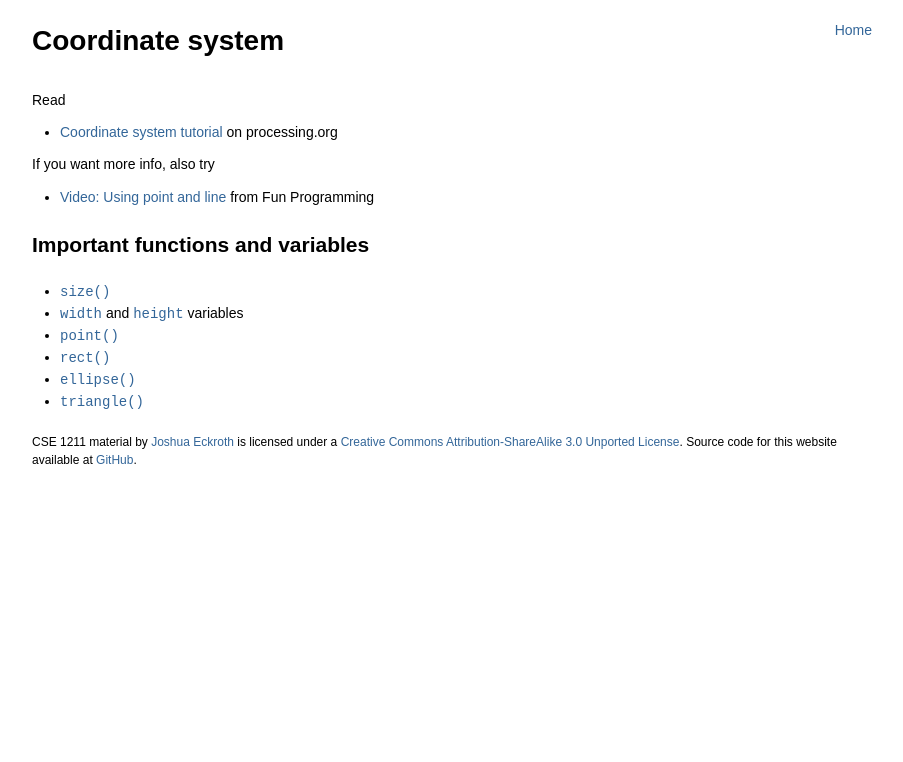
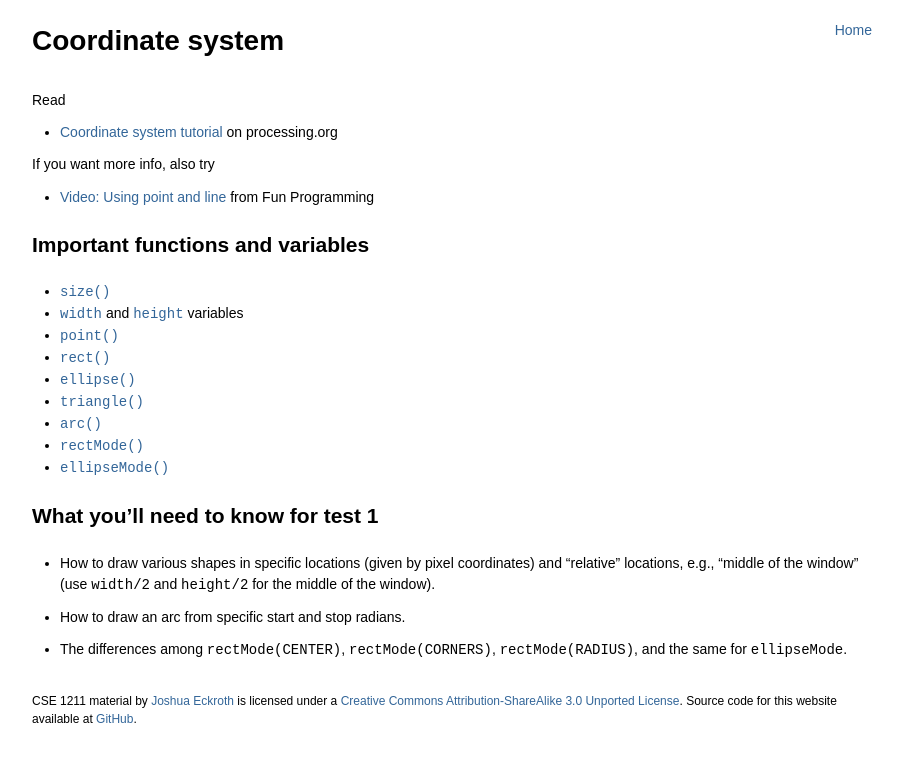
Before and after one commit to joshuaeckroth/cse1211-website, a Jekyll site: the page built from guides/_posts/2013-08-20-coordinate-system.markdown, in a window 1280 px wide. Shown: the top 762 px of the page, without its empty margins (183-1086 px from the left). Built offline with Jekyll 4.4.1, drawn with Linux system fonts in a browser that asks for light colours; Markdown is read by kramdown in place of the engine named in the settings; comment, search, counter and statistics services are not loaded.

Commit message:
Some more info in color and coordinate system notes.

```diff
--- a/guides/_posts/2013-08-20-coordinate-system.markdown
+++ b/guides/_posts/2013-08-20-coordinate-system.markdown
@@ -23,3 +23,17 @@ If you want more info, also try
 - [`rect()`](http://processing.org/reference/rect_.html)
 - [`ellipse()`](http://processing.org/reference/ellipse_.html)
 - [`triangle()`](http://processing.org/reference/triangle_.html)
+- [`arc()`](http://processing.org/reference/arc_.html)
+- [`rectMode()`](http://processing.org/reference/rectMode_.html)
+- [`ellipseMode()`](http://processing.org/reference/ellipseMode_.html)
+
+## What you'll need to know for test 1
+
+- How to draw various shapes in specific locations (given by pixel
+  coordinates) and "relative" locations, e.g., "middle of the window"
+  (use `width/2` and `height/2` for the middle of the window).
+
+- How to draw an arc from specific start and stop radians.
+
+- The differences among `rectMode(CENTER)`, `rectMode(CORNERS)`,
+  `rectMode(RADIUS)`, and the same for `ellipseMode`.
```
Also changed, not shown: guides/_posts/2013-08-20-color.markdown (+13 -0 lines).
